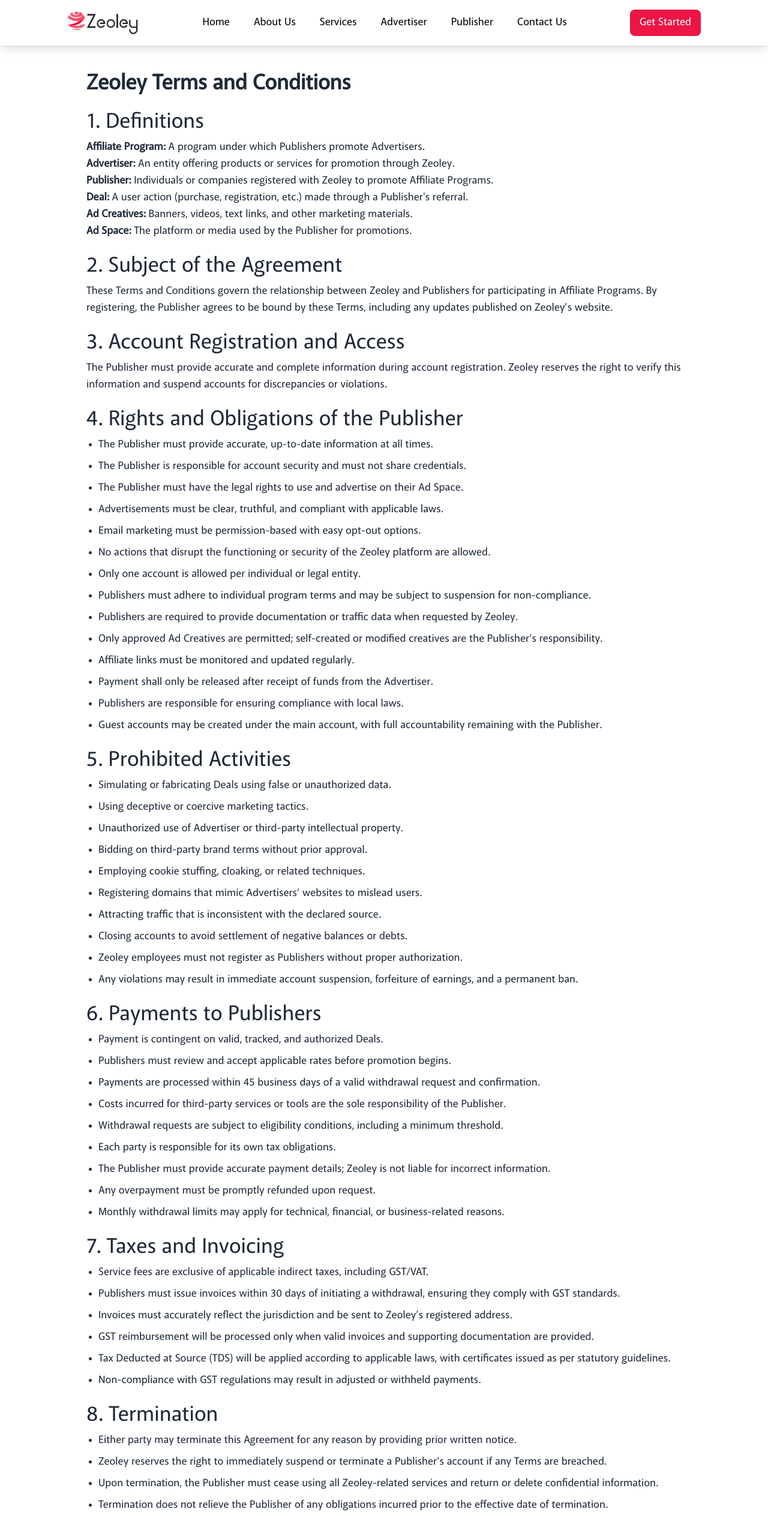
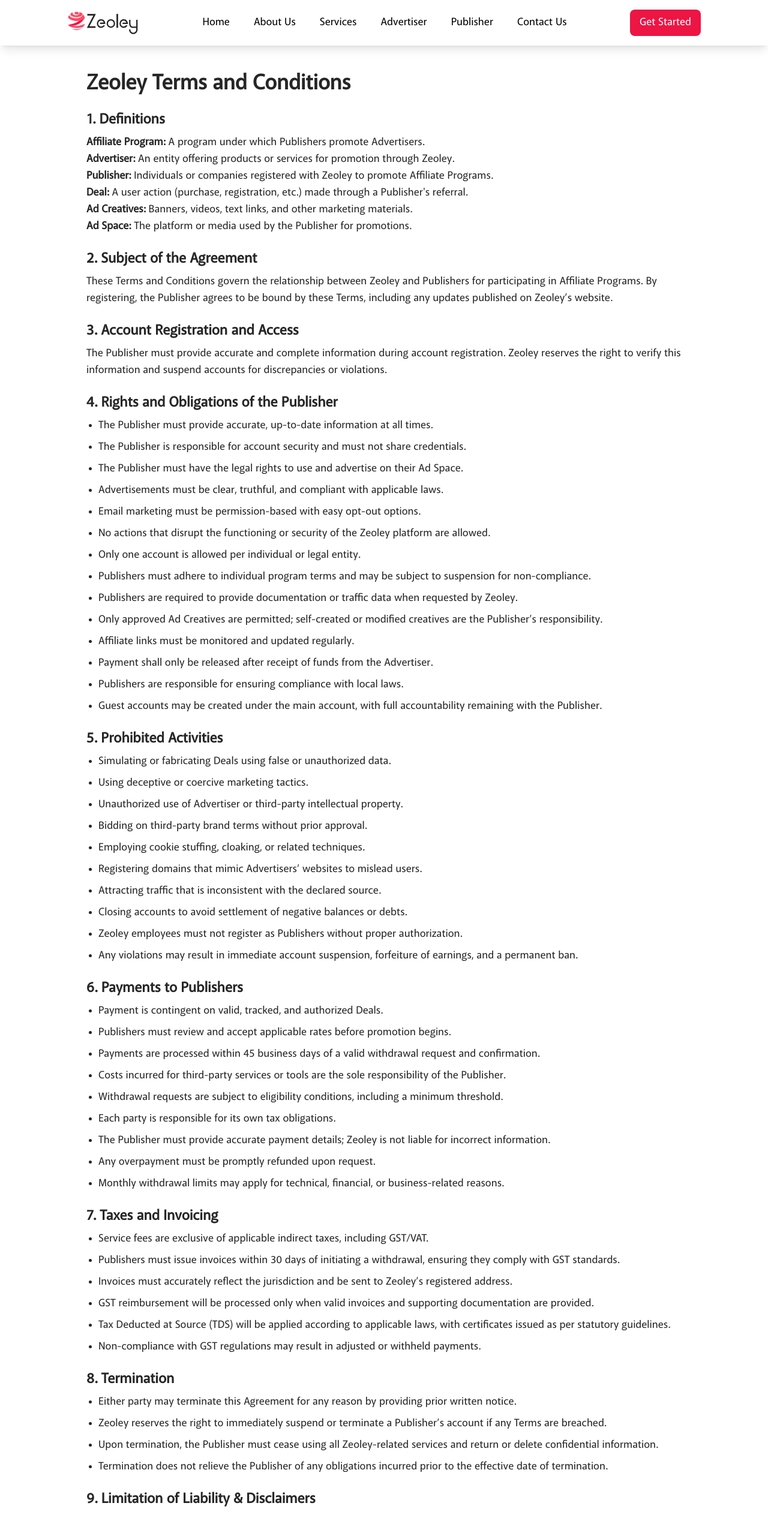
Before and after one commit to GarvGoel08/ZEOLEY, a Next.js app: page /terms-conditions in a window 1280 px wide. Shown: the top 2526 px of the page at 60% size. Built offline with nearby package versions, Linux system fonts and the light colour scheme.

Commit message:
-change heading size

```diff
--- a/app/components/PrivacyPolicy.jsx
+++ b/app/components/PrivacyPolicy.jsx
@@ -6,14 +6,14 @@
       <h1 className="text-4xl font-bold mb-6 text-center ">Privacy Policy</h1>
 
       <section className="mb-6">
-        <h2 className="text-4xl mb-2">1. Introduction</h2>
+        <h2 className="text-2xl font-semibold mb-2">1. Introduction</h2>
         <p className="text-lg">
           Welcome to Zeoley. This Privacy Policy outlines how we collect, use, and protect your personal information when you use our platform and services.
         </p>
       </section>
 
       <section className="mb-6">
-        <h2 className="text-4xl mb-2">2. Information We Collect</h2>
+        <h2 className="text-2xl font-semibold mb-2">2. Information We Collect</h2>
         <ul className="list-disc pl-6 text-lg space-y-1">
           <li>Personal identification details (e.g., name, email address, contact number)</li>
           <li>Usage data including IP address, browser type, and pages visited</li>
@@ -21,7 +21,7 @@
       </section>
 
       <section className="mb-6">
-        <h2 className="text-4xl mb-2">3. How We Use Your Information</h2>
+        <h2 className="text-2xl font-semibold mb-2">3. How We Use Your Information</h2>
         <ul className="list-disc pl-6 text-lg space-y-1">
           <li>To operate and maintain our services</li>
           <li>To improve and personalize your experience</li>
@@ -31,35 +31,35 @@
       </section>
 
       <section className="mb-6">
-        <h2 className="text-4xl mb-2">4. Data Sharing and Disclosure</h2>
+        <h2 className="text-2xl font-semibold mb-2">4. Data Sharing and Disclosure</h2>
         <p className="text-lg">
           We do not sell, rent, or trade your personal information. We may share your information with trusted partners for operational purposes, always ensuring your data is protected and used in accordance with this policy.
         </p>
       </section>
 
       <section className="mb-6">
-        <h2 className="text-4xl mb-2">5. Data Retention</h2>
+        <h2 className="text-2xl font-semibold mb-2">5. Data Retention</h2>
         <p className="text-lg">
           Your information is retained for as long as necessary to fulfill the purpose for which it was collected, or as required under applicable law.
         </p>
       </section>
 
       <section className="mb-6">
-        <h2 className="text-4xl mb-2">6. Your Rights</h2>
+        <h2 className="text-2xl font-semibold mb-2">6. Your Rights</h2>
         <p className="text-lg">
           You may access, update, or request deletion of your personal data by contacting us. We respect your privacy choices and provide tools to manage your information wherever possible.
         </p>
       </section>
 
       <section className="mb-6">
-        <h2 className="text-4xl mb-2">7. Security</h2>
+        <h2 className="text-2xl font-semibold mb-2">7. Security</h2>
         <p className="text-lg">
           We employ technical and organizational measures to protect your data against unauthorized access, alteration, disclosure, or destruction.
         </p>
       </section>
 
       <section className="mb-6">
-        <h2 className="text-4xl mb-2">8. Compliance with Indian Laws</h2>
+        <h2 className="text-2xl font-semibold mb-2">8. Compliance with Indian Laws</h2>
         <p className="text-lg">
           This Privacy Policy is aligned with the <strong>Digital Personal Data Protection Act, 2023</strong> enacted by the Government of India. As per the DPDP Act:
         </p>
@@ -73,7 +73,7 @@
       </section>
 
       <section className="mb-6">
-        <h2 className="text-4xl mb-2">9. Changes to This Policy</h2>
+        <h2 className="text-2xl font-semibold mb-2">9. Changes to This Policy</h2>
         <p className="text-lg">
           We may periodically update this Privacy Policy. All changes will be posted on this page with an updated revision date. We encourage you to review it regularly.
         </p>
--- a/app/components/TermsAndConditions.jsx
+++ b/app/components/TermsAndConditions.jsx
@@ -2,12 +2,12 @@
 
 const TermsAndConditions = () => {
   return (
-    <div className="max-w-5xl mx-auto pt-30 px-4 py-8 text-gray-800">
+    <div className="max-w-5xl mx-auto pt-30 px-4 py-8 text-textblack">
       <h1 className="text-4xl font-bold mb-6">Zeoley Terms and Conditions</h1>
 
       {/* Section 1 */}
       <section className="mb-6">
-        <h2 className="text-4xl mb-2">1. Definitions</h2>
+        <h2 className="text-2xl font-semibold mb-2">1. Definitions</h2>
         <p className="text-lg">
           <strong>Affiliate Program:</strong> A program under which Publishers promote Advertisers.
           <br />
@@ -25,7 +25,7 @@
 
       {/* Section 2 */}
       <section className="mb-6">
-        <h2 className="text-4xl mb-2">2. Subject of the Agreement</h2>
+        <h2 className="text-2xl font-semibold mb-2">2. Subject of the Agreement</h2>
         <p className="text-lg">
           These Terms and Conditions govern the relationship between Zeoley and Publishers for
           participating in Affiliate Programs. By registering, the Publisher agrees to be bound
@@ -35,7 +35,7 @@
 
       {/* Section 3 */}
       <section className="mb-6">
-        <h2 className="text-4xl mb-2">3. Account Registration and Access</h2>
+        <h2 className="text-2xl font-semibold mb-2">3. Account Registration and Access</h2>
         <p className="text-lg">
           The Publisher must provide accurate and complete information during account registration.
           Zeoley reserves the right to verify this information and suspend accounts for discrepancies
@@ -45,7 +45,7 @@
 
       {/* Section 4 */}
       <section className="mb-6">
-        <h2 className="text-4xl mb-2">4. Rights and Obligations of the Publisher</h2>
+        <h2 className="text-2xl font-semibold mb-2">4. Rights and Obligations of the Publisher</h2>
         <ul className="list-disc pl-5 space-y-2 text-lg">
           <li>The Publisher must provide accurate, up-to-date information at all times.</li>
           <li>The Publisher is responsible for account security and must not share credentials.</li>
@@ -66,7 +66,7 @@
 
       {/* Section 5 */}
       <section className="mb-6">
-        <h2 className="text-4xl mb-2">5. Prohibited Activities</h2>
+        <h2 className="text-2xl font-semibold mb-2">5. Prohibited Activities</h2>
         <ul className="list-disc pl-5 space-y-2 text-lg">
           <li>Simulating or fabricating Deals using false or unauthorized data.</li>
           <li>Using deceptive or coercive marketing tactics.</li>
@@ -83,7 +83,7 @@
 
       {/* Section 6 */}
       <section className="mb-6">
-        <h2 className="text-4xl mb-2">6. Payments to Publishers</h2>
+        <h2 className="text-2xl font-semibold mb-2">6. Payments to Publishers</h2>
         <ul className="list-disc pl-5 space-y-2 text-lg">
           <li>Payment is contingent on valid, tracked, and authorized Deals.</li>
           <li>Publishers must review and accept applicable rates before promotion begins.</li>
@@ -99,7 +99,7 @@
 
       {/* Section 7 */}
       <section className="mb-6">
-        <h2 className="text-4xl mb-2">7. Taxes and Invoicing</h2>
+        <h2 className="text-2xl font-semibold mb-2">7. Taxes and Invoicing</h2>
         <ul className="list-disc pl-5 space-y-2 text-lg">
           <li>Service fees are exclusive of applicable indirect taxes, including GST/VAT.</li>
           <li>Publishers must issue invoices within 30 days of initiating a withdrawal, ensuring they comply with GST standards.</li>
@@ -112,7 +112,7 @@
 
       {/* Extra Section 8: Termination */}
       <section className="mb-6">
-        <h2 className="text-4xl mb-2">8. Termination</h2>
+        <h2 className="text-2xl font-semibold mb-2">8. Termination</h2>
         <ul className="list-disc pl-5 space-y-2 text-lg">
           <li>Either party may terminate this Agreement for any reason by providing prior written notice.</li>
           <li>Zeoley reserves the right to immediately suspend or terminate a Publisher’s account if any Terms are breached.</li>
@@ -123,7 +123,7 @@
 
       {/* Extra Section 9: Limitation of Liability and Disclaimers */}
       <section className="mb-6">
-        <h2 className="text-4xl mb-2">9. Limitation of Liability & Disclaimers</h2>
+        <h2 className="text-2xl font-semibold mb-2">9. Limitation of Liability & Disclaimers</h2>
         <ul className="list-disc pl-5 space-y-2 text-lg">
           <li>Zeoley provides its services on an “as is” basis and makes no warranties regarding uninterrupted, error-free service.</li>
           <li>Zeoley is not liable for any indirect, special, or consequential damages arising from the use or inability to use its services.</li>
@@ -134,7 +134,7 @@
 
       {/* Extra Section 10: Governing Law and Dispute Resolution */}
       <section className="mb-6">
-        <h2 className="text-4xl mb-2">10. Governing Law and Dispute Resolution</h2>
+        <h2 className="text-2xl font-semibold mb-2">10. Governing Law and Dispute Resolution</h2>
         <ul className="list-disc pl-5 space-y-2 text-lg">
           <li>This Agreement is governed by and construed in accordance with the laws applicable in the jurisdiction where Zeoley operates.</li>
           <li>Any disputes arising under this Agreement will be subject to the exclusive jurisdiction of the relevant courts.</li>
@@ -144,7 +144,7 @@
 
       {/* Extra Section 11: Amendments and Miscellaneous */}
       <section className="mb-6 ">
-        <h2 className="text-4xl mb-2">11. Amendments and Miscellaneous</h2>
+        <h2 className="text-2xl font-semibold mb-2">11. Amendments and Miscellaneous</h2>
         <ul className="list-disc pl-5 space-y-2 text-lg">
           <li>Zeoley reserves the right to amend these Terms at any time. Continued use of the service constitutes acceptance of the updated Terms.</li>
           <li>If any provision of these Terms is found to be unenforceable, the remaining provisions will remain in effect.</li>
@@ -155,7 +155,7 @@
 
       {/* Extra Section 12: Contact Information */}
       <section className="mb-6">
-        <h2 className="text-4xl mb-2">12. Contact Information</h2>
+        <h2 className="text-2xl font-semibold mb-2">12. Contact Information</h2>
         <p className="text-lg">
           For any questions or clarifications regarding these Terms, please contact us at: <br />
           <a href="mailto:support@zeoley.com" className="text-blue-600 underline">support@zeoley.com</a>
```
